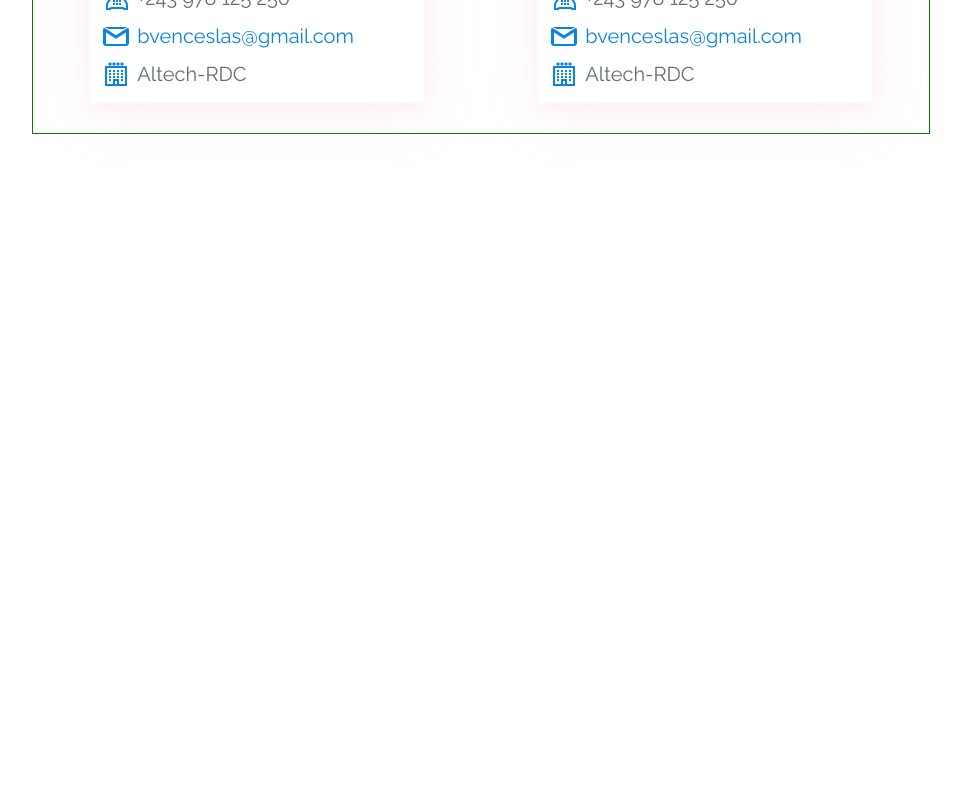
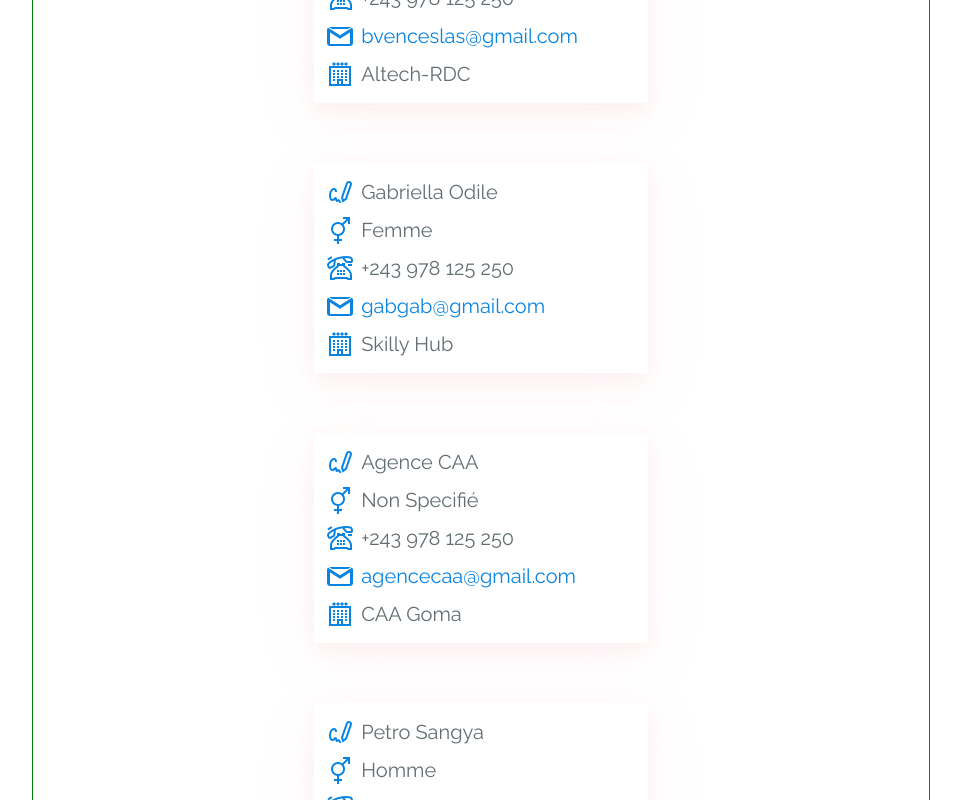
Before and after one commit to bvenceslas/contaz, a React (Create React App) app: page / in a window 1280 px wide. Shown: the part 380-1180 px from the top of the page, without its empty margins (159-1120 px from the left). Before the commit the page ends 800 px from the top, so only its background shows below. Built offline with nearby package versions, Linux system fonts and the light colour scheme; data requests are answered from the project's data file.

Commit message:
add data and fetch from home page

```diff
--- a/src/components/ContactDetails/index.css
+++ b/src/components/ContactDetails/index.css
@@ -27,7 +27,7 @@ button{
     color: #fff;
     display: flex;
     align-items: center;
-    background-color: rgb(207, 36, 127);
+    background-color: #d02580;
     border: 2px solid #fff;
     border-radius: 7px;
     cursor: pointer;
--- a/src/components/Home/Home.jsx
+++ b/src/components/Home/Home.jsx
@@ -1,3 +1,4 @@
+import { useState, useEffect } from 'react';
 import './index.css';
 import contactList from '../../assets/contact-list.png';
 import name from '../../assets/name.png';
@@ -7,6 +8,35 @@ import phoneNumber from '../../assets/phone-number.png';
 import factory from '../../assets/work.png';
 
 const Home = () => {
+
+    const contactsURL = 'http://localhost:7000/contacts';
+
+    const [contacts, setContacts] = useState(null);
+    const [loading, setLoading] = useState(true);
+    const [error, setError] = useState(null);
+
+    useEffect(() => {
+        fetch(contactsURL)
+            .then(response => {
+                if(!response.ok){
+                    setContacts(null);
+                    throw new Error('Cannot fetch contacts from this url');
+                }else{
+                    return response.json()
+                }
+            })
+            .then(data => {
+                setLoading(false);
+                setError(null);
+                setContacts(data);
+                console.log(`data >>`, data)
+            })
+            .catch(err => {
+                setLoading(false);
+                setError(err.message);
+            })
+    }, [contactsURL]);
+
     return (
         <div className="home">
             <div className="header">
@@ -14,54 +44,61 @@ const Home = () => {
                 <h2>My Contacts</h2>
             </div>
 
-            <div className="contact-list">
-                <div className="contact">
+            { // if the data are loading
+                loading &&
+                    <div style={{
+                        color: '#0984e3',
+                        fontSize: '1.5rem',
+                        fontWeight: 'bold',
+                        marginTop: '50px'
+                    }}
+                    >
+                        Loading ...
+                    </div>
+            }
+            { // if there is any error
+                error &&
+                    <div style={{
+                        color: '#d02580',
+                        fontSize: '1.5rem',
+                        fontWeight: 'bold',
+                        marginTop: '50px'
+                    }}
+                    >
+                        { error }
+                    </div>
+            }
+
+            {   // if the data is ready
+                contacts &&
+                    contacts.map(contact => (
+                        <div className="contact-list" key={contact.id}>
+                            <div className="contact" >
                                 <div className="name">
                                     <img src={name} alt="contact name" />
-                        <p>Venceslas Josh</p>
+                                    <p>{`${contact.firstname} ${contact.lastname}`}</p>
                                 </div>
                                 <div className="gender">
                                     <img src={gender} alt="contact gender" />
-                        <p>Homme</p>
+                                    <p>{contact.gender}</p>
                                 </div>
                                 <div className="phone-number">
                                     <img src={phoneNumber} alt="contact phone number" />
-                        <p>+243 978 125 250</p>
+                                    <p>{contact.phone}</p>
                                 </div>
                                 <div className="email">
                                     <img src={email} alt="contact email" />
-                        <p>bvenceslas@gmail.com</p>
+                                    <p>{contact.email}</p>
                                 </div>
                                 <div className="factory">
                                     <img src={factory} alt="contact factory" />
-                        <p>Altech-RDC</p>
+                                    <p>{contact.factory}</p>
                                 </div>
                             </div>
+                        </div>
+                    ))
+            }
 
-                <div className="contact">
-                    <div className="name">
-                        <img src={name} alt="contact name" />
-                        <p>Venceslas Josh</p>
-                    </div>
-                    <div className="gender">
-                        <img src={gender} alt="contact gender" />
-                        <p>Homme</p>
-                    </div>
-                    <div className="phone-number">
-                        <img src={phoneNumber} alt="contact phone number" />
-                        <p>+243 978 125 250</p>
-                    </div>
-                    <div className="email">
-                        <img src={email} alt="contact email" />
-                        <p>bvenceslas@gmail.com</p>
-                    </div>
-                    <div className="factory">
-                        <img src={factory} alt="contact factory" />
-                        <p>Altech-RDC</p>
-                    </div>
-                </div>
-
-            </div>
         </div>
      );
 }
--- /dev/null
+++ b/src/data/db.json
@@ -0,0 +1,50 @@
+{
+    "contacts":
+    [
+        {
+            "id":1,
+            "firstname": "Venceslas",
+            "lastname": "Josh",
+            "gender": "Homme",
+            "phone": "+243 978 125 250",
+            "email": "bvenceslas@gmail.com",
+            "factory": "Altech-RDC"
+        },
+        {
+            "id":2,
+            "firstname": "Gabriella",
+            "lastname": "Odile",
+            "gender": "Femme",
+            "phone": "+243 978 125 250",
+            "email": "gabgab@gmail.com",
+            "factory": "Skilly Hub"
+        },
+        {
+            "id":3,
+            "firstname": "Agence",
+            "lastname": "CAA",
+            "gender": "Non Specifié",
+            "phone": "+243 978 125 250",
+            "email": "agencecaa@gmail.com",
+            "factory": "CAA Goma"
+        },
+        {
+            "id":4,
+            "firstname": "Petro",
+            "lastname": "Sangya",
+            "gender": "Homme",
+            "phone": "+243 978 125 250",
+            "email": "petro@gmail.com",
+            "factory": "Fellowship"
+        },
+        {
+            "id":5,
+            "firstname": "Venceslas",
+            "lastname": "Josh",
+            "gender": "Homme",
+            "phone": "+243 978 125 250",
+            "email": "bvenceslas@gmail.com",
+            "factory": "Altech-RDC"
+        }
+    ]
+}
```
Also changed, not shown: 1 other file (tests, documents, lock files or other folders). Lines whose indentation alone changed are shown as unchanged.
